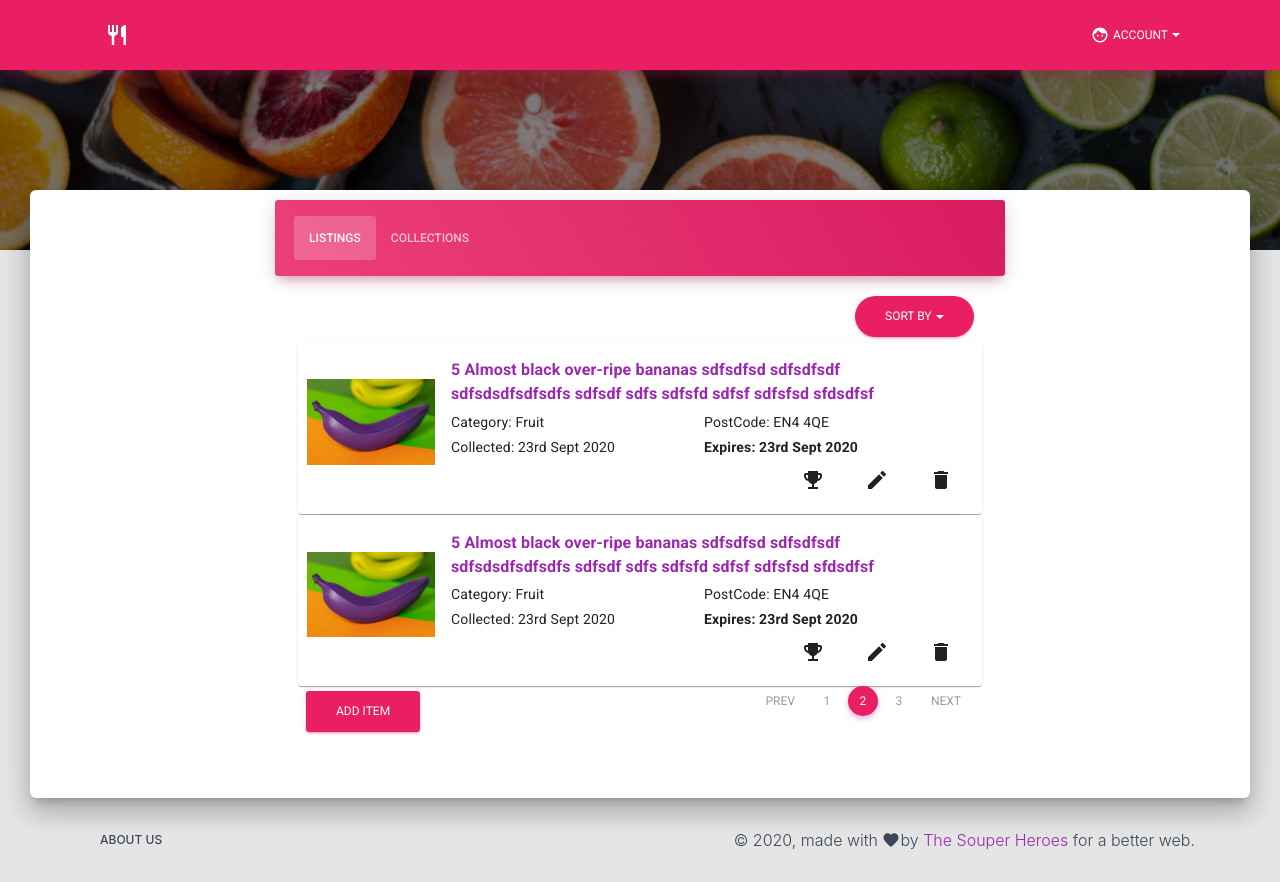
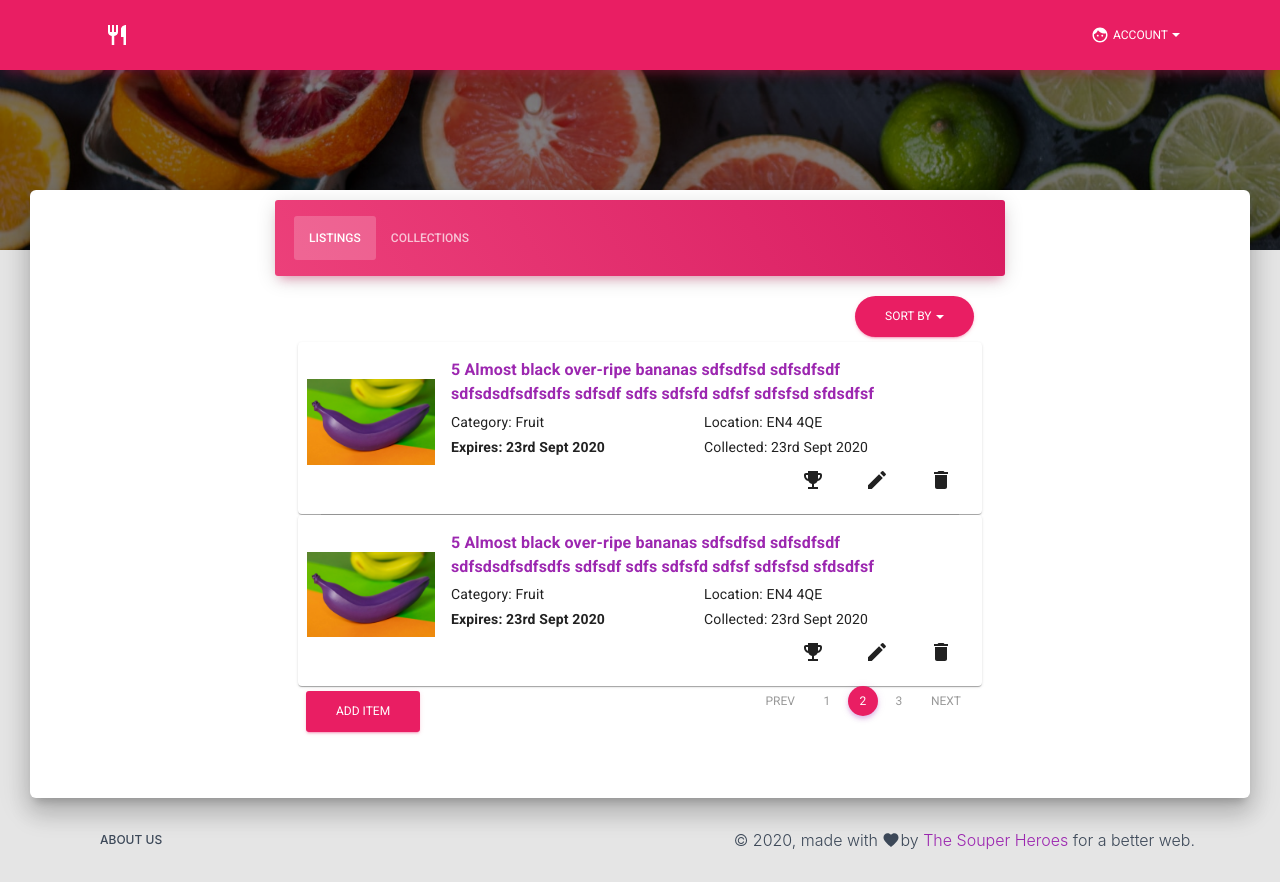
Before and after one commit to Souper-Heroes/souper-app-frontend, a React (Create React App) app: page /mylistings in a window 1280 px wide. Built offline with nearby package versions, Linux system fonts and the light colour scheme.

Commit message:
Fix resizing issues

```diff
--- a/src/components/layout/MyItemListing.js
+++ b/src/components/layout/MyItemListing.js
@@ -67,15 +67,6 @@ export default function MyItemListing() {
   const classes = useStyles();
 
   return (
-    /* <div /* {className={classes.section} } >
-      <GridContainer justify='center'>
-        <GridItem xs={3} sm={3} md={6}>
-          <a href='#'>
-            <img className={classes.image} src={banana} alt='Thumbnail Image' />
-          </a>
-        </GridItem>
-      </GridContainer>
-    </div> */
     <GridContainer spacing={2}>
       <GridItem>
         <Paper className={classes.paper} spacing={2}>
@@ -117,7 +108,7 @@ export default function MyItemListing() {
                         color='textPrimary'
                         gutterBottom
                       >
-                        PostCode: EN4 4QE
+                        Location: EN4 4QE
                       </Typography>
                     </GridItem>
                   </GridContainer>
@@ -128,7 +119,7 @@ export default function MyItemListing() {
                         color='textPrimary'
                         gutterBottom
                       >
-                        Collected: 23rd Sept 2020
+                        <strong>Expires: 23rd Sept 2020</strong>
                       </Typography>
                     </GridItem>
                     <GridItem xs={12} sm={6} md={6} lg={6}>
@@ -137,7 +128,7 @@ export default function MyItemListing() {
                         color='textPrimary'
                         gutterBottom
                       >
-                        <strong>Expires: 23rd Sept 2020</strong>
+                        Collected: 23rd Sept 2020
                       </Typography>
                     </GridItem>
                   </GridContainer>
--- a/src/components/layout/MyItemListings.js
+++ b/src/components/layout/MyItemListings.js
@@ -1,3 +1,4 @@
+/* eslint-disable react/jsx-filename-extension */
 import React from 'react';
 // @material-ui/core components
 import { makeStyles } from '@material-ui/core/styles';
```
